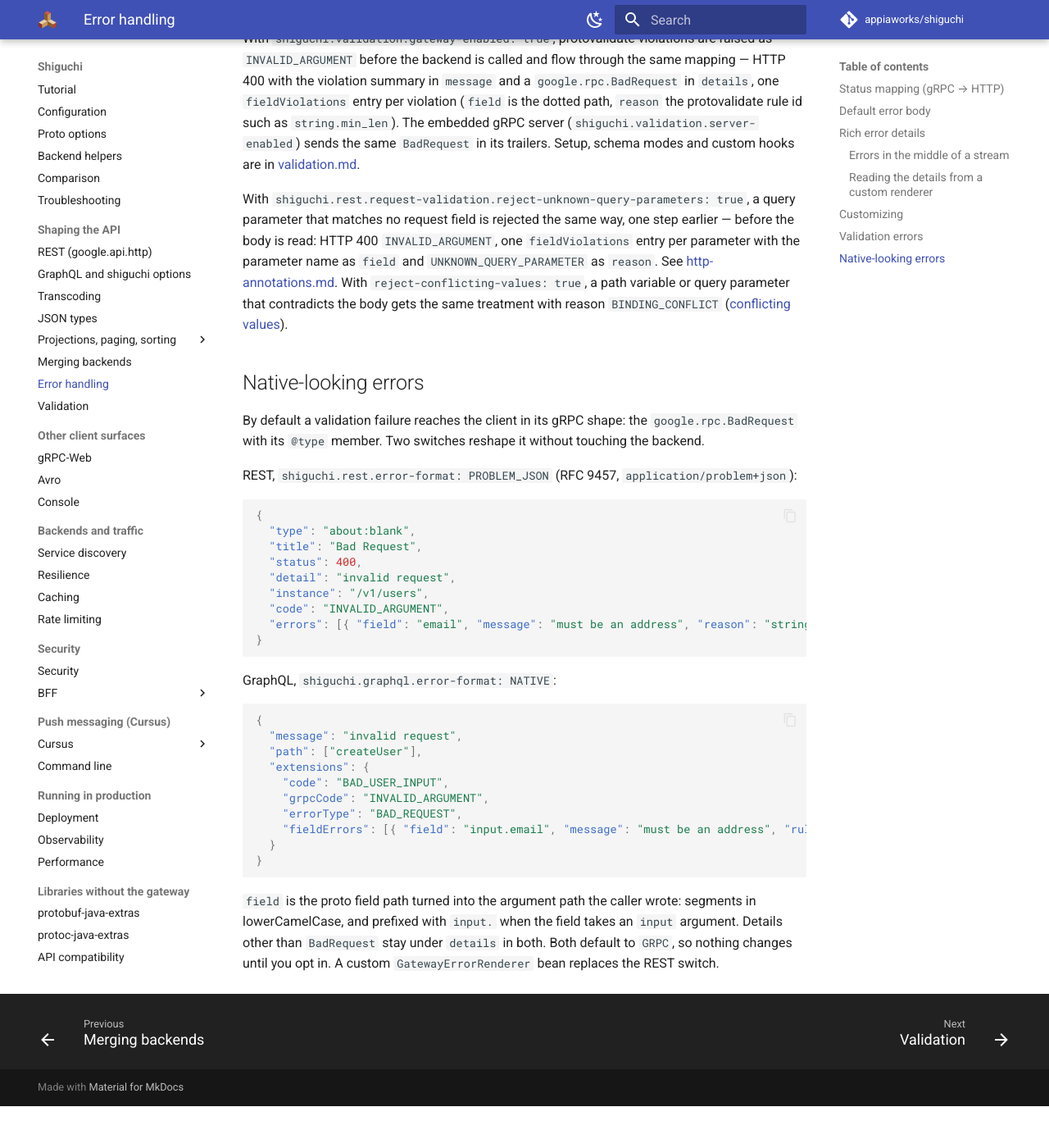
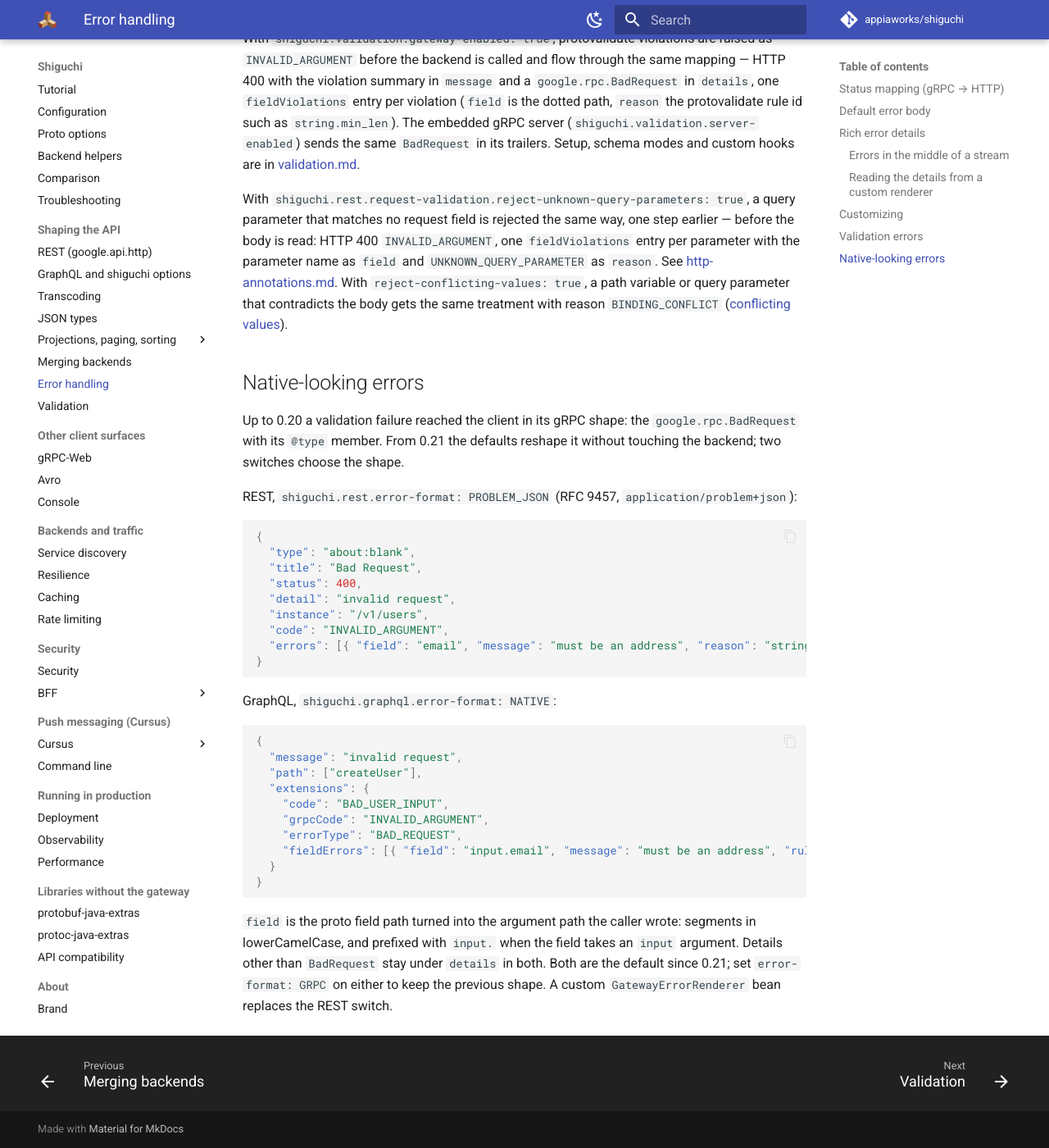
Before and after one commit to appiaworks/shiguchi, an MkDocs documentation site: the page built from docs/guides/error-handling.md, in a window 1280 px wide and 1400 px high, scrolled down 5906 px. Shown: the whole window at 82% size. Built offline with MkDocs 1.6.1 and Material for MkDocs 9.7.7, drawn with Linux system fonts in a browser that asks for light colours; comment, search, counter and statistics services are not loaded; before the commit the page ends 7255 px from its top, so only the background shows below that.

Commit message:
feat!: problem+json and native GraphQL errors by default (0.21)
rest.error-format defaults to PROBLEM_JSON and graphql.error-format to NATIVE. Set GRPC to keep the old shapes. End-to-end tests of the old shape pin GRPC.

```diff
--- a/docs/guides/error-handling.md
+++ b/docs/guides/error-handling.md
@@ -268,8 +268,9 @@
 
 ## Native-looking errors
 
-By default a validation failure reaches the client in its gRPC shape: the `google.rpc.BadRequest`
-with its `@type` member. Two switches reshape it without touching the backend.
+Up to 0.20 a validation failure reached the client in its gRPC shape: the `google.rpc.BadRequest`
+with its `@type` member. From 0.21 the defaults reshape it without touching the backend; two
+switches choose the shape.
 
 REST, `shiguchi.rest.error-format: PROBLEM_JSON` (RFC 9457, `application/problem+json`):
 
@@ -302,5 +303,5 @@
 
 `field` is the proto field path turned into the argument path the caller wrote: segments in
 lowerCamelCase, and prefixed with `input.` when the field takes an `input` argument. Details other
-than `BadRequest` stay under `details` in both. Both default to `GRPC`, so nothing changes until
-you opt in. A custom `GatewayErrorRenderer` bean replaces the REST switch.
+than `BadRequest` stay under `details` in both. Both are the default since 0.21; set
+`error-format: GRPC` on either to keep the previous shape. A custom `GatewayErrorRenderer` bean replaces the REST switch.
```
Also changed, not shown: CHANGELOG.md (+1 -0 lines), docs/reference/configuration.md (+2 -2 lines), 5 other files.
